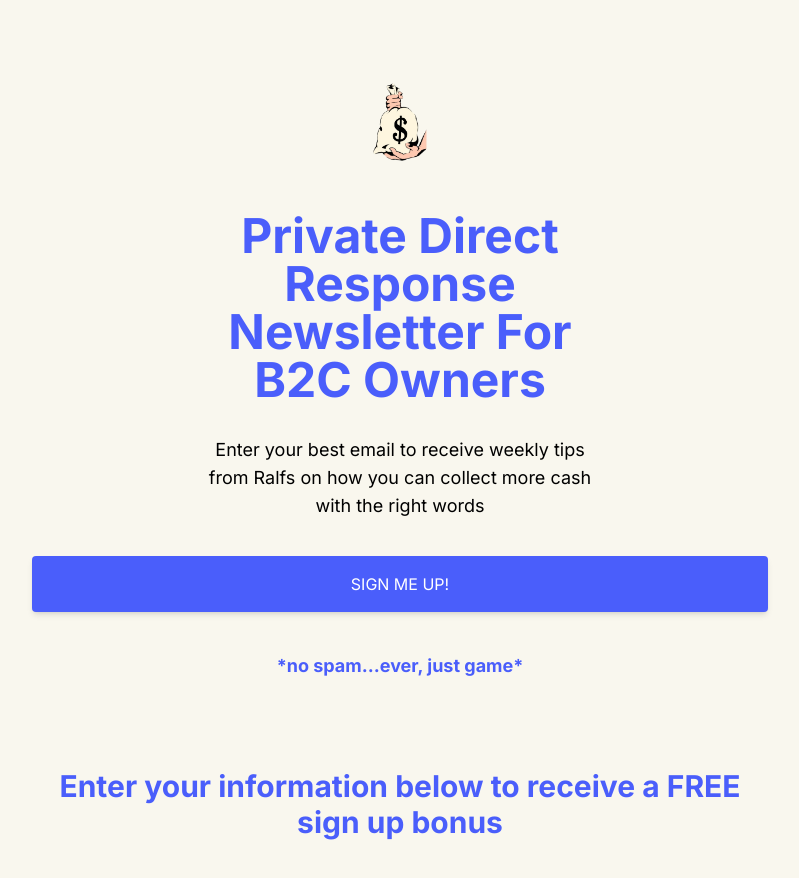
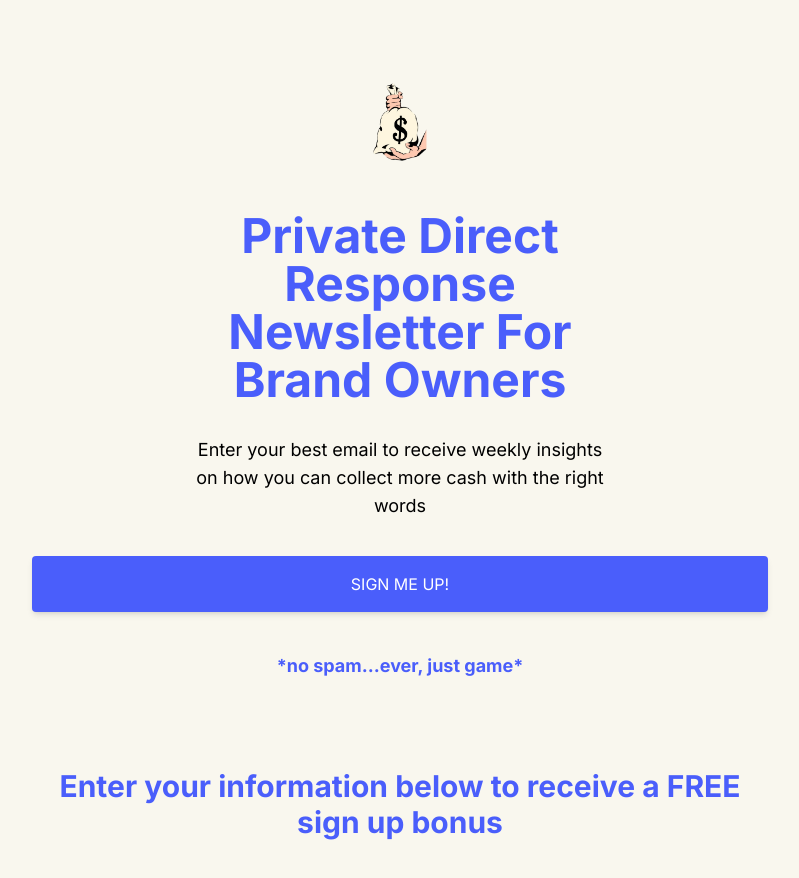
Before and after one commit to fadejevs/ctc, a Next.js app in the folder funnel/: page / in a window 1280 px wide. Shown: the top 878 px of the page, without its empty margins (240-1039 px from the left). Built offline with nearby package versions, Linux system fonts and the light colour scheme.

Commit message:
adjusted h1

```diff
--- a/funnel/app/page.tsx
+++ b/funnel/app/page.tsx
@@ -66,10 +66,10 @@ export default function Home() {
             <Image src="/ctc.png" alt="CTC Image" width={100} height={100} />
           </div>
           <h1 className="text-5xl font-bold text-[#4a5efb] mb-4 mx-auto md:w-3/5">
-            Private Direct Response Newsletter For B2C Owners
+            Private Direct Response Newsletter For Brand Owners
           </h1>
           <p className="text-lg p-4 mx-auto md:w-3/5" style={{ color: 'black' }}>
-            Enter your best email to receive weekly tips from Ralfs on how you can collect more cash with the right words
+            Enter your best email to receive weekly insights on how you can collect more cash with the right words
           </p>
           <div className="relative mb-10 mt-5">
             <button
```
